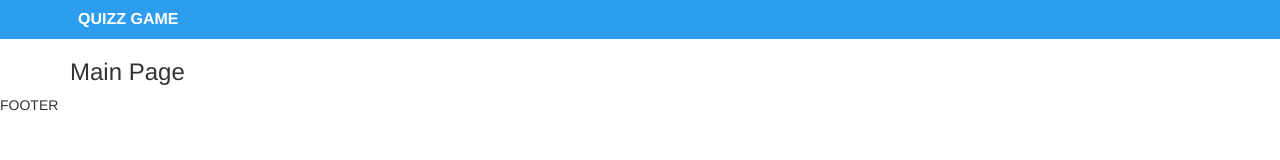
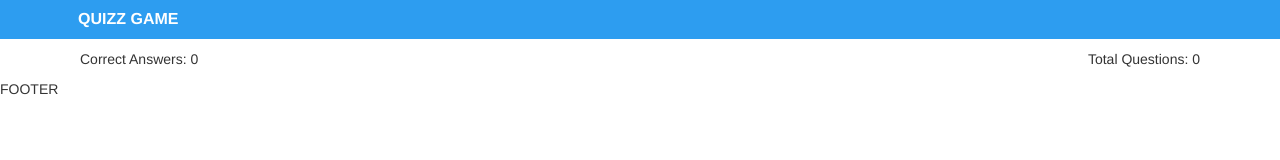
Before and after one commit to nasolo/quiz, a React app: page / in a window 1280 px wide. Built offline with nearby package versions, Linux system fonts and the light colour scheme.

Commit message:
actvity-log-styling

```diff
--- a/src/components/main.js
+++ b/src/components/main.js
@@ -1,7 +1,10 @@
 // Node modules import
 import React, {Component} from 'react';
 
+//Components import
+import ActivityLog from './main/activity-log';
 // Main Page
+
 
 
 export default class Main extends Component{
@@ -9,7 +12,7 @@ export default class Main extends Component{
     render(){
         return (
             <div className="main-page">
-                <h3>Main Page</h3>
+               <ActivityLog />
             </div>
         )
     }
--- /dev/null
+++ b/src/components/main/activity-log.js
@@ -0,0 +1,29 @@
+//import node modules
+
+import React, {Component} from 'react';
+
+
+//Renders data about user activity
+export default class ActivityLog extends Component{
+    render(){
+        return(
+            <div className="activity-log">
+                <div className="row">
+                    <div className="col-md-6">
+                        <div className="correct-answers">
+                            Correct Answers: 0
+                        </div>
+                    </div>
+                    <div className="col-md-6">
+                        <div className="total-questions">
+                            Total Questions: 0
+                        </div>
+                    </div>
+                </div>
+            </div>
+
+        )
+
+    }
+
+}
--- a/styles/main-page.scss
+++ b/styles/main-page.scss
@@ -1,3 +1,3 @@
 .main-page{
-
+     @import './main/activity-log'
     }
--- /dev/null
+++ b/styles/main/activity-log.scss
@@ -0,0 +1,14 @@
+.activity-log{
+    padding: 1rem;
+    font-size: 1.4rem;
+
+    .correct-answers {
+
+    }
+
+    .total-questions{
+        text-align: right;
+
+    }
+
+}
```
